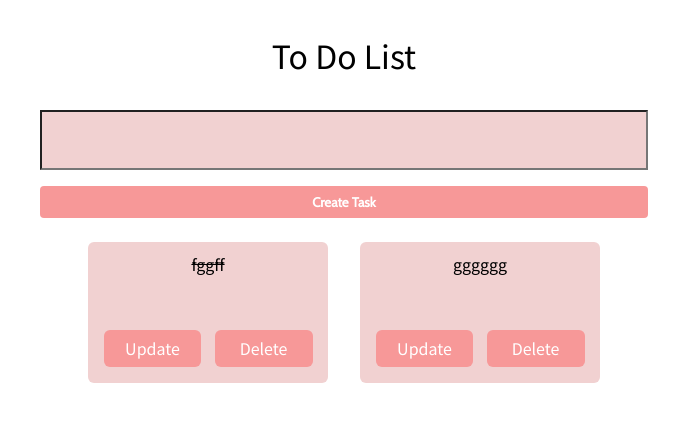
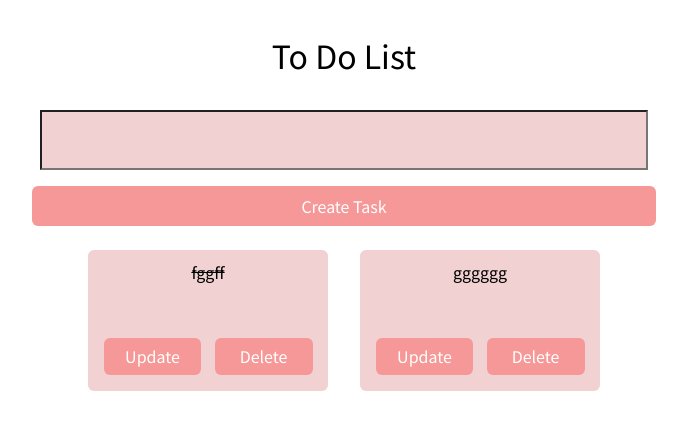
Before and after one commit to Parth-Mittal-NITK/To-Do-WebApp-Django, a Django app: page / in a window 1280 px wide. Shown: the top 430 px of the page, without its empty margins (296-983 px from the left). Run offline with Django 3.2, Linux system fonts and the light colour scheme; data comes from the database, SQL or seed files in the repository; both versions use the stored data as it was after the commit.

Commit message:
fixed creeate task button

```diff
--- a/tasks/templates/index.html
+++ b/tasks/templates/index.html
@@ -67,16 +67,18 @@
         }
 
         form button {
-            display: block;
+            all: unset;
+            display: inline-block;
             width: 50%;
             min-width: 15rem;
             padding: 0.5rem;
             border: none;
-            border-radius: 4px;
-            font-family: 'Cabin', sans-serif;
-            font-weight: 600;
+            border-radius: 6px;
+            font-size: 1rem;
             color: white;
             background-color: var(--buttonbg);
+            text-decoration: none;
+            text-align: center;
         }
 
         strike ul {
```
Also changed, not shown: db.sqlite3.
